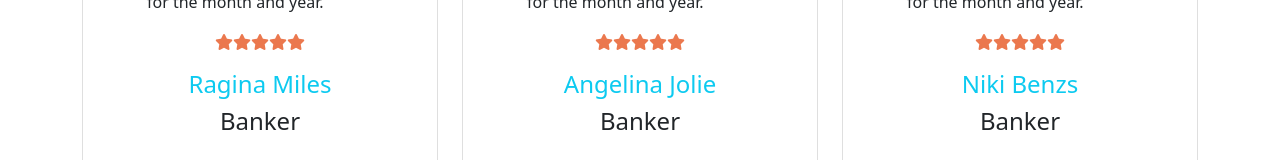
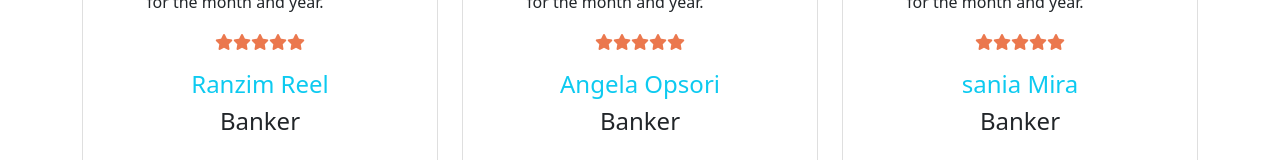
Before and after one commit to limaakter1/honda, a plain HTML site: page index.html in a window 1280 px wide. Shown: the part 1216-1376 px from the top of the page. Drawn offline with nearby package versions, Linux system fonts and the light colour scheme.

Commit message:
client name added

```diff
--- a/index.html
+++ b/index.html
@@ -127,7 +127,7 @@
                   </div>
                   <div >
                     <p class="icon text-center"><i class="fas fa-star"></i><i class="fas fa-star"></i><i class="fas fa-star"></i><i class="fas fa-star"></i><i class="fas fa-star"></i></p>
-                    <h4 class="text-center text-info">Ragina Miles</h4>
+                    <h4 class="text-center text-info">Ranzim Reel</h4>
                     <h4 class="text-center">Banker</h4>
 
                   </div>
@@ -146,7 +146,7 @@
                   </div>
                   <div >
                     <p class="icon text-center "><i class="fas fa-star"></i><i class="fas fa-star"></i><i class="fas fa-star"></i><i class="fas fa-star"></i><i class="fas fa-star"></i></p>
-                   <h4 class="text-center text-info">Angelina Jolie</h4>
+                   <h4 class="text-center text-info">Angela Opsori</h4>
                    <h4 class="text-center">Banker</h4>
                   </div>
                 </div>
@@ -164,7 +164,7 @@
                   </div>
                   <div >
                     <p class="icon text-center"><i class="fas fa-star"></i><i class="fas fa-star"></i><i class="fas fa-star"></i><i class="fas fa-star"></i><i class="fas fa-star"></i></p>
-                    <h4 class="text-center text-info">Niki Benzs</h4>
+                    <h4 class="text-center text-info">sania Mira</h4>
                     <h4 class="text-center">Banker</h4>
                   </div>
                 </div>
```
